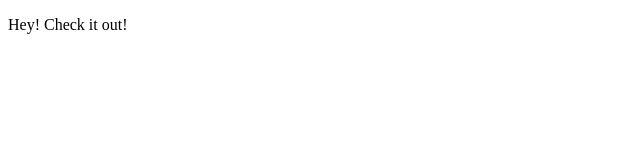
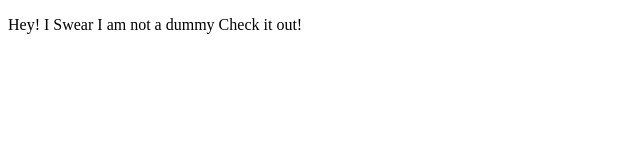
Before and after one commit to Chris0Bannon/Chris0Bannon.githu.io, a plain HTML site: page index.html in a window 1280 px wide. Shown: the whole page, without its empty margins (0-640 px from the left). Drawn offline with Linux system fonts and the light colour scheme.

Commit message:
change to text

```diff
--- a/index.html
+++ b/index.html
@@ -5,6 +5,6 @@
   </head>
 
   <body>
-    <p> Hey! Check it out! </p>
+    <p> Hey! I Swear I am not a dummy Check it out! </p>
   </body>
 </html>
```
